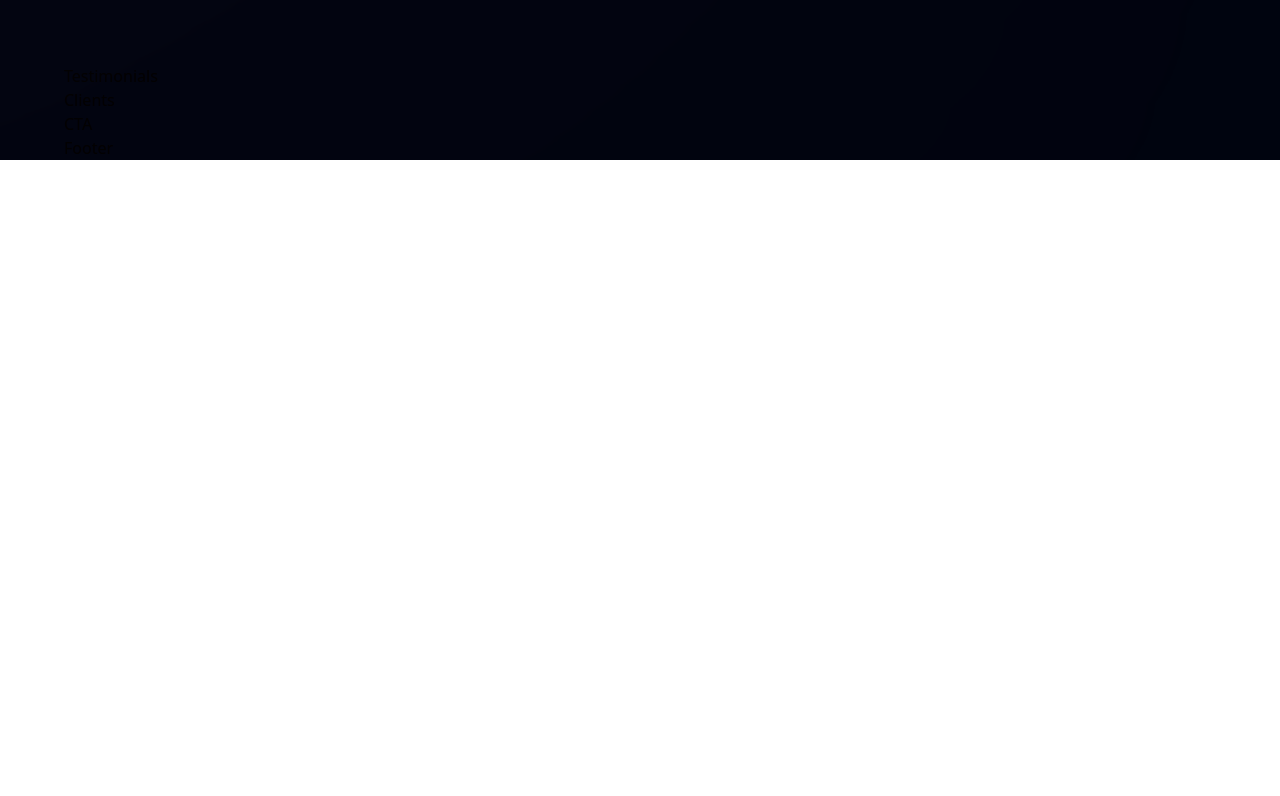
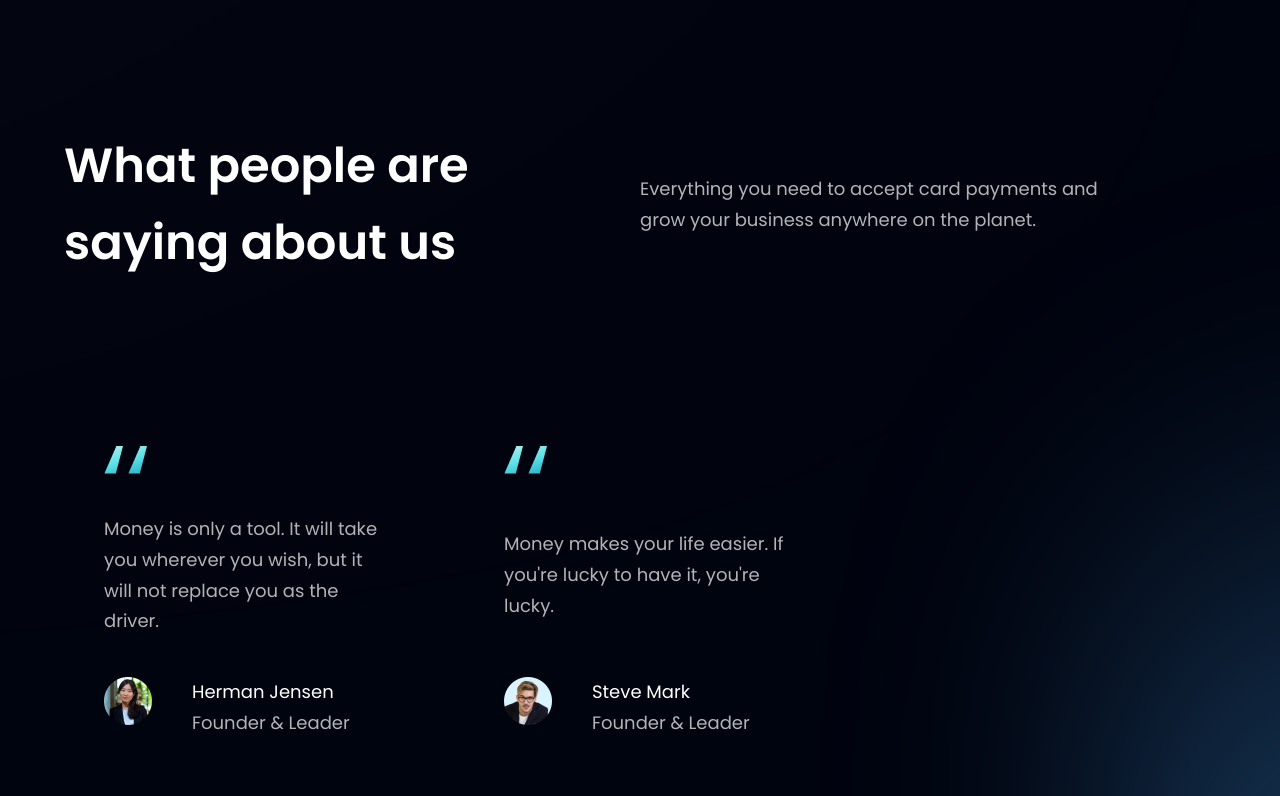
Before and after one commit to Muhammad-Junaid-24/bank-app-frontend, a React (Vite) app: page / in a window 1280 px wide. Shown: the part 2744-3540 px from the top of the page. Before the commit the page ends 2904 px from the top, so only its background shows below. Built offline with nearby package versions, Linux system fonts and the light colour scheme.

Commit message:
Add testimonials section

```diff
--- a/src/components/Feedback.jsx
+++ b/src/components/Feedback.jsx
@@ -1,9 +1,20 @@
-import React from 'react'
+import styles from "../style";
+import { quotes } from "../../assets";
 
-function Feedback() {
+function Feedback({ content, name, title, img }) {
   return (
-    <div>Feedback</div>
-  )
+    <div className="flex justify-between flex-col px-10 py-20 rounded-[20px] max-w[370px] md:mr-10 sm:mr-5 mr-0 my-5 feedback-card">
+      <img src={quotes} alt="quote" className="w-[43px] h-[28px] object-contain" />
+      <p className={`${styles.paragraph} max-w-[280px] my-10`}>{content}</p>
+      <div className="flex">
+        <img src={img} alt={name} className="w-[48px] h-[48px]"/>
+        <div className="ml-10">
+          <p className={`${styles.paragraph} font-bold text-white`}>{name}</p>
+          <p className={`${styles.paragraph} text-dimWhite`}>{title}</p>
+        </div>
+      </div>
+    </div>
+  );
 }
 
-export default Feedback
+export default Feedback;
--- a/src/components/Testimonials.jsx
+++ b/src/components/Testimonials.jsx
@@ -1,9 +1,35 @@
-import React from 'react'
+import styles, { layout } from "../style";
+import { feedback } from "../constants";
+import Feedback from "../components/Feedback";
 
 function Testimonials() {
   return (
-    <div>Testimonials</div>
-  )
+    <section
+      id="testimonials"
+      className={`${styles.paddingY} ${styles.flexCenter} flex-col relative`}
+    >
+      <div className="absolute z-0 w-3/5 h-3/5 -right-1/2 rounded-full blue__gradient"/>
+      <div
+        className={`w-full flex flex-col md:flex-row sm:mb-16 mb-6 relative z-[1] justify-between items-center`}
+      >
+        <h2 className={styles.heading2}>
+          What people are <br className="sm:block hidden" /> saying about us
+        </h2>
+        <div className="w-full mt-6 md:mt-0">
+          <p className={`${styles.paragraph} max-w-[480px] text-left`}>
+            Everything you need to accept card payments and grow your business
+            anywhere on the planet.
+          </p>
+        </div>
+      </div>
+
+      <div className="flex flex-wrap sm:justify-start justify-center w-full feedback-container relative z-[1]">
+        {feedback.map((feedbackCard, index) => (
+          <Feedback key={feedback.id} {...feedbackCard} />
+        ))}
+      </div>
+    </section>
+  );
 }
 
-export default Testimonials
+export default Testimonials;
```
